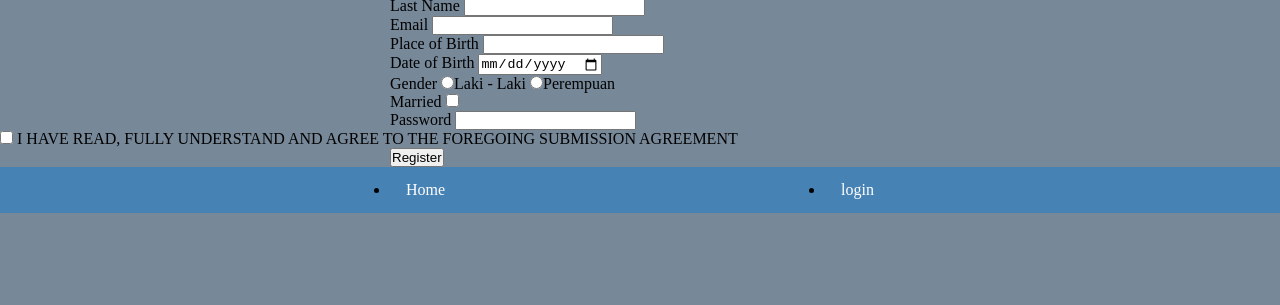
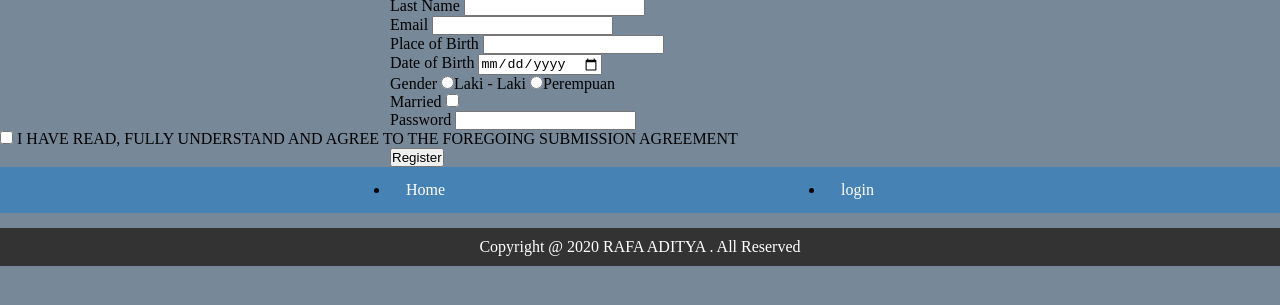
Before and after one commit to rafdty/praktikumweb, a plain HTML site: page register.html in a window 1280 px wide. Shown: the part 59-364 px from the top of the page. Drawn offline with Linux system fonts and the light colour scheme.

Commit message:
Latihan 3.13. Copy Footer

```diff
--- a/register.html
+++ b/register.html
@@ -56,5 +56,11 @@
         </ul>
         </nav>
 
+        <div class="footer">
+            <footer>
+                Copyright @ 2020 RAFA ADITYA . All Reserved
+            </footer>
+        </div>
+
 </body>
 </html>
```
Also changed, not shown: contactme.html (+6 -0 lines), login.html (+6 -0 lines).
